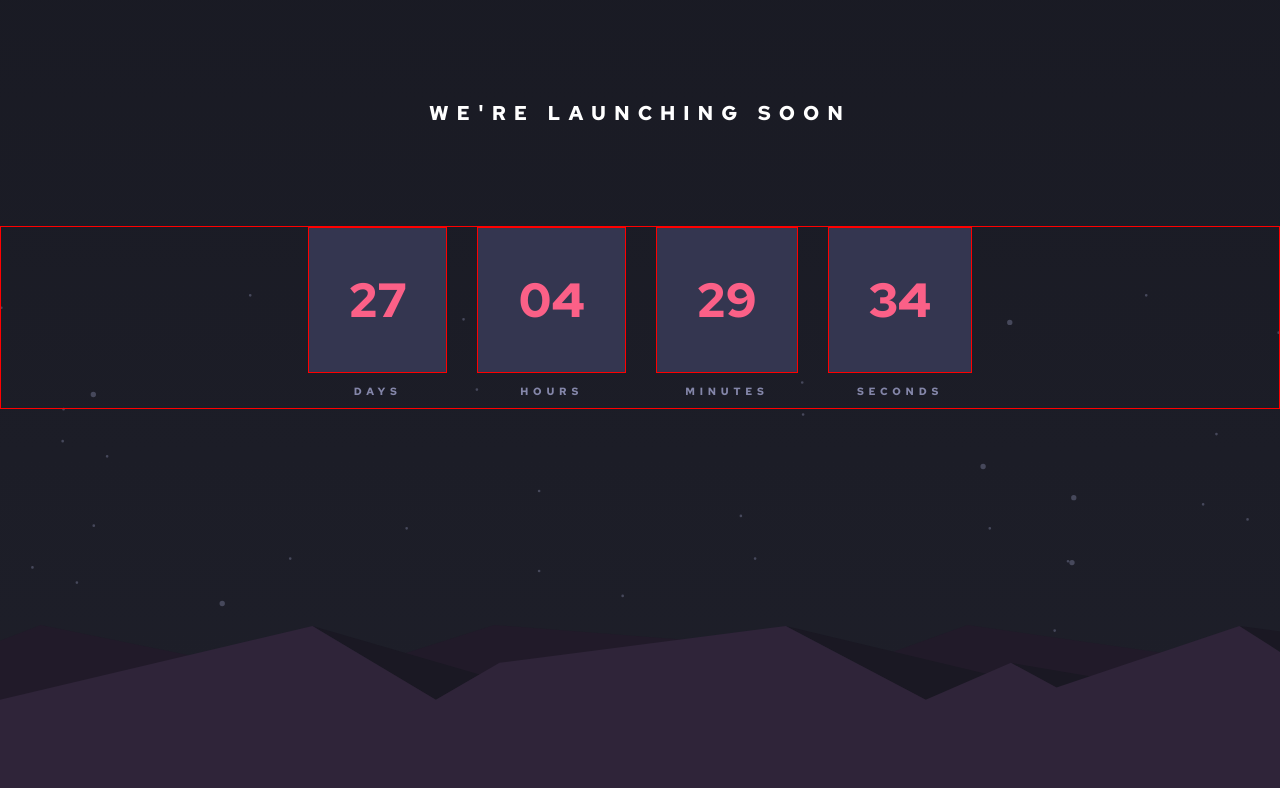
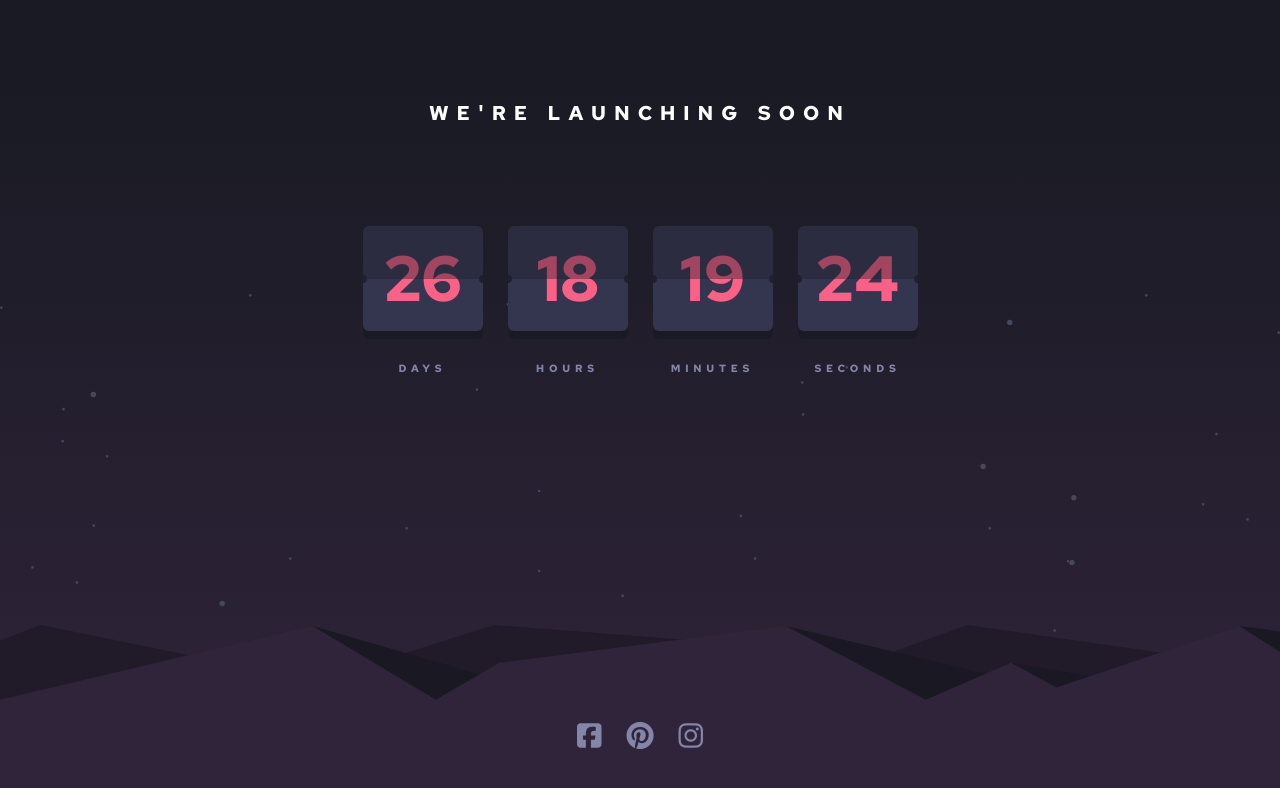
Before and after one commit to Gab-Barros/countdown, a plain HTML site: page index.html in a window 1280 px wide. Drawn offline with Linux system fonts and the light colour scheme.

Commit message:
desafio concluido

```diff
--- a/index.html
+++ b/index.html
@@ -4,6 +4,7 @@
   <meta charset="UTF-8">
   <meta http-equiv="X-UA-Compatible" content="IE=edge">
   <meta name="viewport" content="width=device-width, initial-scale=1.0">
+  <script src="https://kit.fontawesome.com/952ee22383.js" crossorigin="anonymous"></script>
   <link rel="preconnect" href="https://fonts.gstatic.com">
   <link href="https://fonts.googleapis.com/css2?family=Red+Hat+Text:wght@700&display=swap" rel="stylesheet">
   <link rel="stylesheet" href="style.css">
@@ -13,21 +14,27 @@
   <h1>We're launching soon</h1>
   <section class="countdown">
     <div>
-      <div class="dias">27</div>
+      <div class="dias"><div class="opacidade"></div><span>27</span></div>
       <p>days</p>
     </div>
     <div>
-      <div class="horas">04</div>
+      <div class="horas"><div class="opacidade"></div><span>04</span></div>
       <p>hours</p>
     </div>
     <div>
-      <div class="minutos">29</div>
+      <div class="minutos"><div class="opacidade"></div><span>29</span></div>
       <p>minutes</p>
     </div>
     <div>
-      <div class="segundos">34</div>
+      <div class="segundos"><div class="opacidade"></div><span>34</span></div>
       <p>seconds</p>
     </div>
+  </section>
+
+  <section class="redes">
+    <i class="fab fa-facebook-square"></i>
+    <i class="fab fa-pinterest"></i>
+    <i class="fab fa-instagram"></i>
   </section>
 
   <script src="script.js"></script>
--- a/script.js
+++ b/script.js
@@ -0,0 +1,68 @@
+// Autor : Gabriel Barros
+// linkedin: https://www.linkedin.com/in/gabriel-barros-419bb3208/
+
+const dias = document.querySelector(".dias span");
+const horas = document.querySelector(".horas span");
+const minutos = document.querySelector(".minutos span");
+const segundos = document.querySelector(".segundos span");
+
+class Countdown {
+  constructor(dataFutura) {
+    this.dataFutura = new Date(dataFutura);
+  }
+  get _tempoFuturo() {
+    return this.dataFutura.getTime();
+  }
+  get _tempoAtual() {
+    return new Date().getTime();
+  }
+  get _tempoDiff() {
+    return this._tempoFuturo - this._tempoAtual;
+  }
+  get countdownDias() {
+    return Math.floor(this._tempoDiff / (24 * 60 * 60 * 1000));
+  }
+  get countdownHoras() {
+    return Math.floor(this._tempoDiff / (60 * 60 * 1000));
+  }
+  get countdownMinutos() {
+    return Math.floor(this._tempoDiff / (60 * 1000));
+  }
+  get countdownSegundos() {
+    return Math.floor(this._tempoDiff / 1000);
+  }
+  get total() {
+    const dias = this.countdownDias;
+    const horas = this.countdownHoras % 24;
+    const minutos = this.countdownMinutos % 60;
+    const segundos = this.countdownSegundos % 60;
+    return {
+      dias,
+      horas,
+      minutos,
+      segundos,
+    };
+  }
+  atualizarDom() {
+    const countdown = setInterval(() => {
+      dias.innerText = this.total.dias;
+      horas.innerText = this.total.horas;
+      minutos.innerText = this.total.minutos;
+      segundos.innerText = this.total.segundos;
+      if (
+        this.total.dias <= 0 &&
+        this.total.horas <= 0 &&
+        this.total.minutos <= 0 &&
+        this.total.segundos <= 0
+      ) {
+        clearInterval(countdown);
+      }
+    }, 1000);
+  }
+  init() {
+    this.atualizarDom();
+  }
+}
+
+const countdown = new Countdown("28 Jun 2021 12:00:00 GMT-0300"); // <---- insira a data aqui
+countdown.init();
--- a/style.css
+++ b/style.css
@@ -15,7 +15,7 @@ h1 {
 body {
   background-image: url("/assets/pattern-hills.svg"),
     url("/assets/bg-stars.svg"),
-    linear-gradient(to bottom, hsl(234, 17%, 12%), hsl(235, 16%, 14%));
+    linear-gradient(to bottom, hsl(234, 17%, 12%) 10%, #30243a);
   background-repeat: no-repeat;
   background-size: contain;
   background-position: center bottom;
@@ -37,21 +37,45 @@ h1 {
 /* Countdown */
 
 .countdown {
-  border: 1px solid red;
   display: flex;
   justify-content: center;
-  gap: 30px;
+  gap: 25px;
 }
 
 .dias,
 .horas,
 .minutos,
 .segundos {
-  border: 1px solid red;
-  padding: 40px;
-  font-size: 3rem;
+  padding: 10px;
+  font-size: 4rem;
   color: hsl(345, 95%, 68%);
   background: hsl(236, 21%, 26%);
+  min-width: 120px;
+  text-align: center;
+  border-radius: 6px;
+  box-shadow: 0px 8px hsl(234, 17%, 12%);
+  position: relative;
+}
+
+@media (max-width: 560px) {
+  body {
+    background-size: 300%, contain, contain;
+    background-position: 85% 90%, center bottom, center bottom;
+  }
+  h1 {
+    font-size: 1rem;
+    padding: 80px 40px;
+  }
+  .countdown {
+    gap: 10px;
+  }
+  .dias,
+  .horas,
+  .minutos,
+  .segundos {
+    font-size: 2rem;
+    min-width: 75px;
+  }
 }
 
 /* Unidades */
@@ -62,4 +86,79 @@ h1 {
   text-transform: uppercase;
   letter-spacing: 0.3rem;
   font-size: 0.75em;
+  margin-top: 30px;
 }
+
+@media (max-width: 560px) {
+  .countdown p {
+    font-size: 0.5rem;
+    margin-top: 20px;
+  }
+}
+
+/* Opacidade */
+
+.opacidade {
+  width: 100%;
+  height: 50%;
+  position: absolute;
+  background: hsl(235, 16%, 14%);
+  opacity: 0.4;
+  top: 0;
+  left: 0;
+  z-index: 2;
+  border-bottom: 1px solid hsl(234, 17%, 12%);
+}
+
+.opacidade::before {
+  content: "";
+  display: inline-block;
+  width: 8px;
+  height: 8px;
+  background: linear-gradient(to right, transparent 50%, black 50%);
+  position: absolute;
+  border-radius: 50%;
+  bottom: -5px;
+  left: -4px;
+}
+
+.opacidade::after {
+  content: "";
+  display: inline-block;
+  width: 8px;
+  height: 8px;
+  background: linear-gradient(to right, black 50%, transparent 50%);
+  position: absolute;
+  border-radius: 50%;
+  bottom: -5px;
+  right: -4.5px;
+}
+
+/* REDES */
+
+.redes {
+  display: flex;
+  position: absolute;
+  bottom: 50px;
+  right: 0;
+  left: 0;
+  margin: 0 auto;
+  justify-content: center;
+  gap: 25px;
+  font-size: 1.75rem;
+  color: hsl(237, 18%, 59%);
+}
+
+.redes i {
+  cursor: pointer;
+}
+
+.redes i:hover {
+  color: hsl(345, 95%, 68%);
+}
+
+@media (max-width: 560px) {
+  .redes {
+    font-size: 1.25rem;
+  }
+}
```
